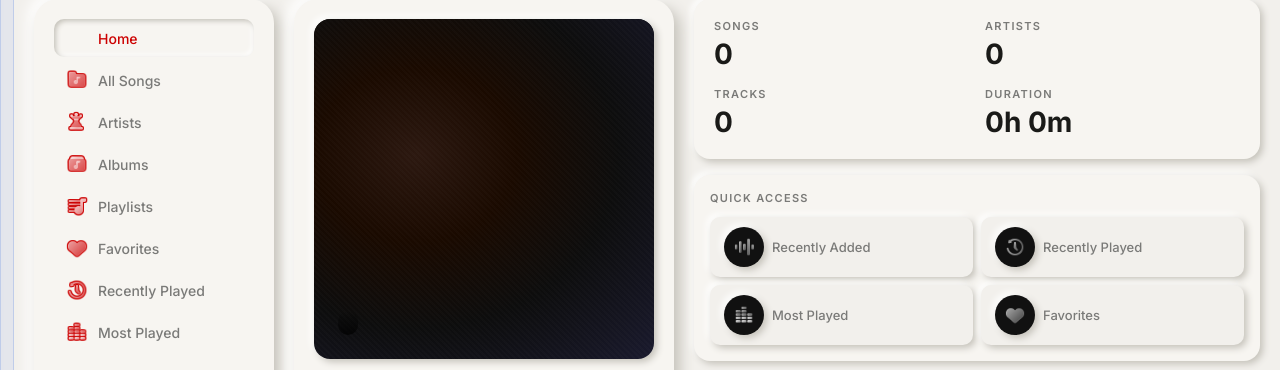
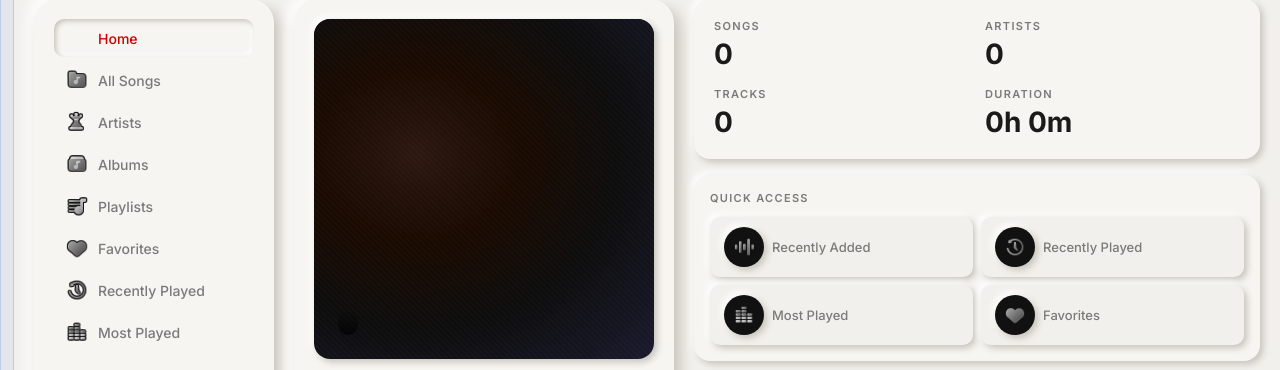
Before and after one commit to unfollowaman/Healers, a website: page index.html in a window 1280 px wide. Shown: the part 208-578 px from the top of the page. Drawn offline with Linux system fonts and the light colour scheme; no server answers.

Commit message:
Update sidebar menu icons shadow color to black
Changed the drop-shadow color for `.nav-icon img` in `css/style.css` from red to `#111111` to create a sharp black silhouette instead of a red one, per user's updated request.

```diff
--- a/css/style.css
+++ b/css/style.css
@@ -1326,7 +1326,7 @@ button {
     width: 20px;
     height: 20px;
     object-fit: contain;
-    filter: drop-shadow(1px 0 0 var(--accent)) drop-shadow(-1px 0 0 var(--accent)) drop-shadow(0 1px 0 var(--accent)) drop-shadow(0 -1px 0 var(--accent));
+    filter: drop-shadow(1px 0 0 #111111) drop-shadow(-1px 0 0 #111111) drop-shadow(0 1px 0 #111111) drop-shadow(0 -1px 0 #111111);
   }
 
   .nav-item:hover {
```
Also changed, not shown: 1 other file.
